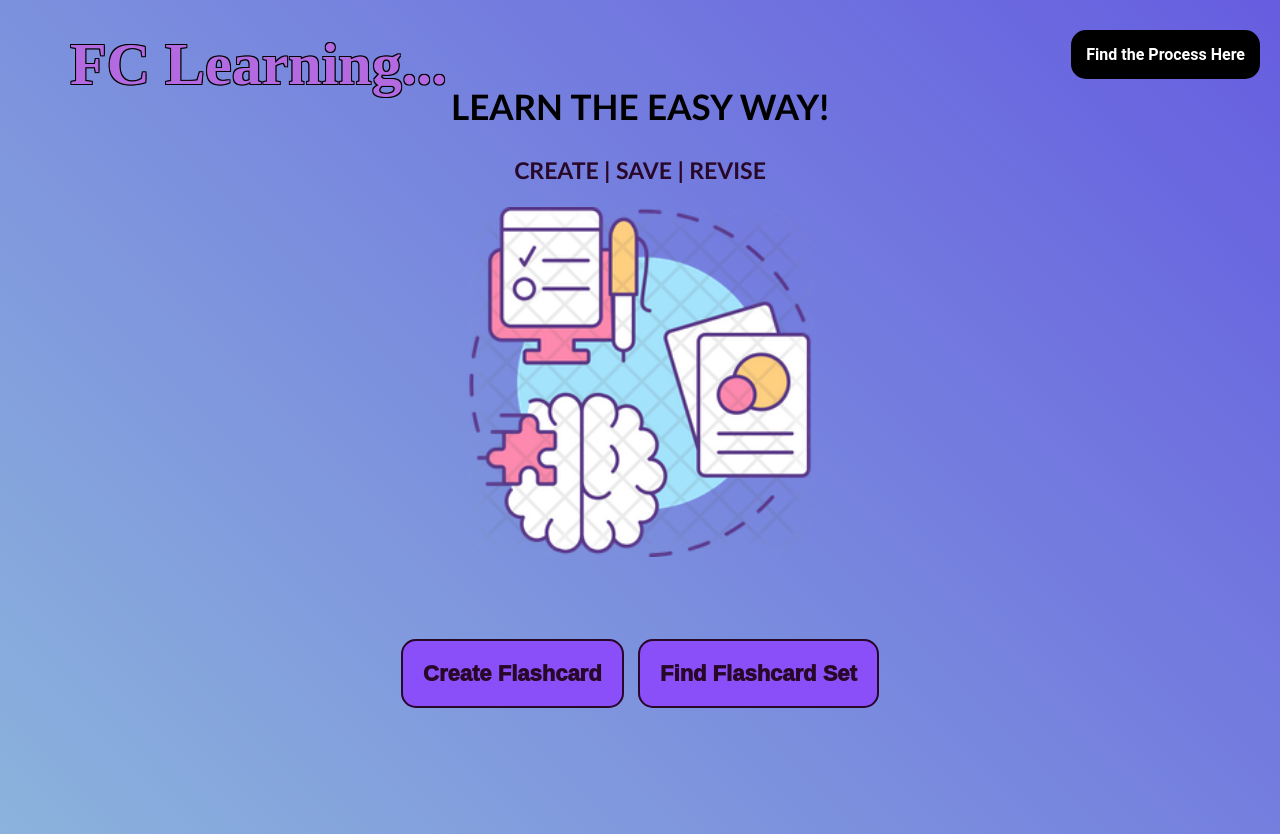
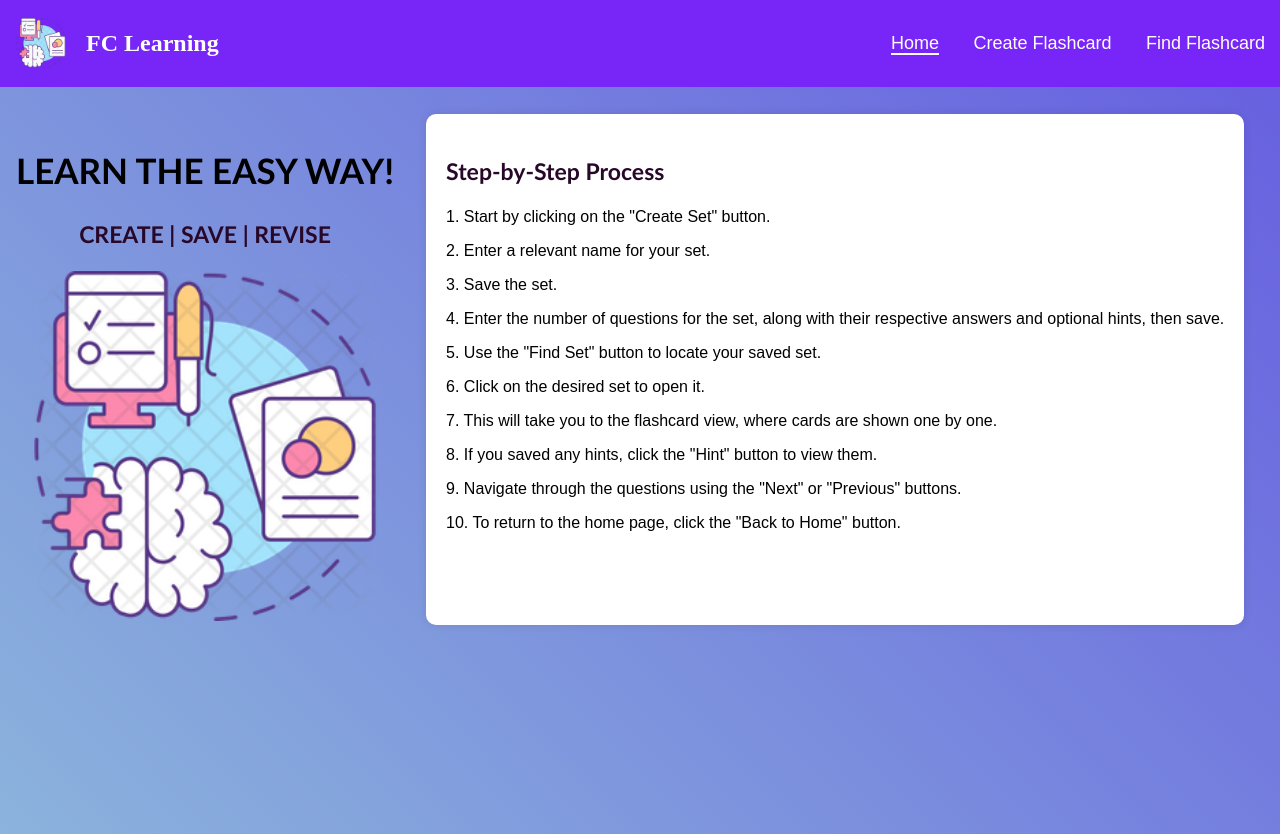
Before and after one commit to dnyaneshgh/FC-Learning-Web-App, a Flask app: page / in a window 1280 px wide. Run offline with Flask 3, Linux system fonts and the light colour scheme.

Commit message:
main page and create fc changes

```diff
--- a/SDProject/Templates/main_page.html
+++ b/SDProject/Templates/main_page.html
@@ -1,17 +1,17 @@
 <!DOCTYPE html>
 <html lang="en">
   <head>
-    <meta charset="UTF-8">
-    <meta name="viewport" content="width=device-width, initial-scale=1.0">
+    <meta charset="UTF-8" />
+    <meta name="viewport" content="width=device-width, initial-scale=1.0" />
     <title>FC Learning</title>
     <style>
       @font-face {
-            font-family: 'Castellar';
-            src: url('Castellar.ttf'); /* Ensure this path is correct */
+        font-family: "Castellar";
+        src: url("Castellar.ttf"); /* Ensure this path is correct */
       }
       @font-face {
-            font-family: 'Footlight MT Light';
-            src: url('FootlightMTLight.ttf'); /* Ensure this path is correct */
+        font-family: "Footlight MT Light";
+        src: url("FootlightMTLight.ttf"); /* Ensure this path is correct */
       }
 
       body {
@@ -23,7 +23,7 @@
         height: 98vh; /* Ensure gradient covers the full height */
       }
       h1 {
-            font-family: 'Arial Rounded MT', serif;
+        font-family: "Arial Rounded MT", serif;
         color: rgb(179, 105, 224);
 
         padding: 10px;
@@ -31,39 +31,37 @@
         top: -20px;
         left: 60px;
         font-size: 60px;
-            text-shadow: -1px -1px 0 #000,
-                          1px -1px 0 #000,
-                         -1px  1px 0 #000,
-                          1px  1px 0 #000;
+        text-shadow: -1px -1px 0 #000, 1px -1px 0 #000, -1px 1px 0 #000,
+          1px 1px 0 #000;
       }
       h2 {
-            font-family: 'Candara', sans-serif;
+        font-family: "Candara", sans-serif;
         font-size: 35px;
         color: black;
         margin-top: 35px; /* Adjust this value to position below the title */
       }
       h3 {
-            font-family: 'Candara', sans-serif;
+        font-family: "Candara", sans-serif;
         font-size: 23px;
         color: rgb(40, 8, 40);
       }
       .button {
-            font-family: 'Arial Rounded MT', sans-serif;
-            font-weight: 1000 ;
+        font-family: "Arial Rounded MT", sans-serif;
+        font-weight: 1000;
         margin: 5px;
         padding: 20px;
         background-color: #8a4ff8;
         color: rgb(40, 8, 40);
         border: rgb(40, 8, 40);
-            border: 2px solid ;
+        border: 2px solid;
         font-size: 22px;
         cursor: pointer;
         text-decoration: none;
         border-radius: 15px;
       }
       .top-right-button {
-            font-family: 'Roboto', sans-serif;
-            font-weight: bold ;
+        font-family: "Roboto", sans-serif;
+        font-weight: bold;
         margin: 10px;
         padding: 15px;
         position: absolute;
@@ -80,17 +78,104 @@
       .container {
         margin-top: 100px; /* Adjust this value to position below the title */
       }
+      nav {
+        display: flex;
+        align-items: center;
+        justify-content: space-between;
+        background-color: #7825f8;
+        position: fixed;
+        width: 100%;
+        top: 0;
+        left: 0;
+        z-index: 1000;
+      }
+      .nav-left {
+        display: flex;
+        align-items: center;
+      }
+      .nav-left img {
+        width: 50px;
+        height: auto;
+        margin-left: 1rem;
+      }
+      .nav-left h1 {
+        font-size: 24px;
+        color: white;
+        margin-left: 10px;
+        text-shadow: none;
+        position: static;
+      }
+      .nav-right a {
+        color: white;
+        text-decoration: none;
+        margin: 0 15px;
+        font-size: 18px;
+      }
+      .nav-right a.active {
+        border-bottom: 2px solid white;
+      }
+      .content {
+        background-color: white;
+        padding: 20px;
+        border-radius: 10px;
+        box-shadow: 0 0 10px rgba(0, 0, 0, 0.1);
+        text-align: left;
+        margin-left: 2rem;
+      }
+      .main-container {
+        display: flex;
+        margin: 1rem;
+        margin-top: 4rem;
+      }
     </style>
   </head>
   <body>
-    <h1>FC Learning...</h1>
-    <a class="top-right-button" href="/process"><span>Find the Process Here</span></a>
+    <nav>
+      <div class="nav-left">
+        <img
+          src="{{ url_for('static', filename='FC_image1.png') }}"
+          alt="FC Learning Logo"
+        />
+        <h1>FC Learning</h1>
+      </div>
+      <div class="nav-right">
+        <a href="/" class="active">Home</a>
+        <a href="create_fc">Create Flashcard</a>
+        <a href="select_set">Find Flashcard</a>
+      </div>
+    </nav>
+    <div class="main-container">
+      <div>
         <h2>LEARN THE EASY WAY!</h2>
         <h3>CREATE | SAVE | REVISE</h3>
-    <img src="{{ url_for('static', filename='FC_image1.png') }}" alt="FC Learning" style="width: 350px; height: auto;">
-    <div class="container">
-        <a class="button" href="create_fc">Create Flashcard</a>
-        <a class="button" href="select_set">Find Flashcard Set</a>
+        <img
+          src="{{ url_for('static', filename='FC_image1.png') }}"
+          alt="FC Learning"
+          style="width: 350px; height: auto"
+        />
+      </div>
+      <div class="content">
+        <h3>Step-by-Step Process</h3>
+        <p>1. Start by clicking on the "Create Set" button.</p>
+        <p>2. Enter a relevant name for your set.</p>
+        <p>3. Save the set.</p>
+        <p>
+          4. Enter the number of questions for the set, along with their
+          respective answers and optional hints, then save.
+        </p>
+        <p>5. Use the "Find Set" button to locate your saved set.</p>
+        <p>6. Click on the desired set to open it.</p>
+        <p>
+          7. This will take you to the flashcard view, where cards are shown one
+          by one.
+        </p>
+        <p>8. If you saved any hints, click the "Hint" button to view them.</p>
+        <p>
+          9. Navigate through the questions using the "Next" or "Previous"
+          buttons.
+        </p>
+        <p>10. To return to the home page, click the "Back to Home" button.</p>
+      </div>
     </div>
   </body>
 </html>
```
Also changed, not shown: SDProject/Templates/create_fc.html (+108 -40 lines). Lines whose indentation alone changed are shown as unchanged.
